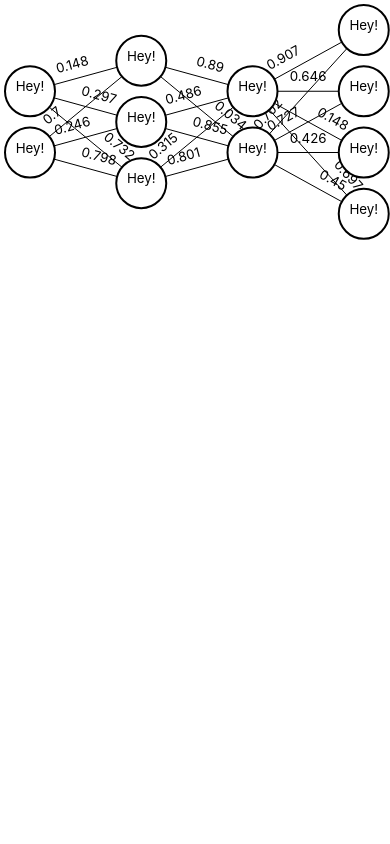
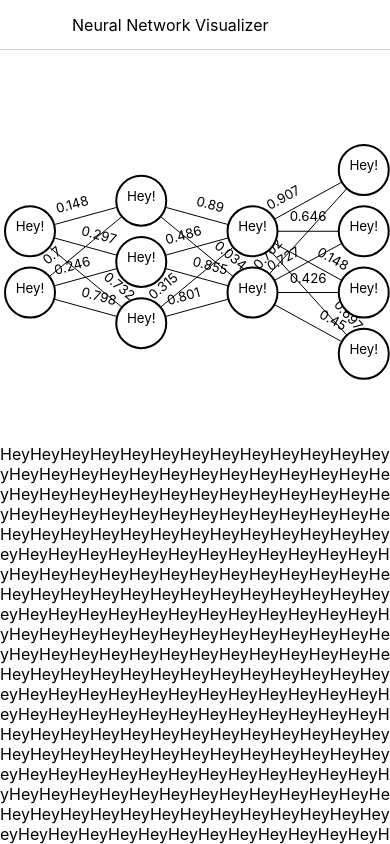
Before and after one commit to gmtorres/NN_Vizualizer, a React (Create React App) app in the folder nn-visual/: page / in a window 390 px wide. Shown: the top 844 px of the page. Built offline with nearby package versions, Linux system fonts and the light colour scheme.

Commit message:
Added split screen feature

```diff
--- a/nn-visual/src/App.js
+++ b/nn-visual/src/App.js
@@ -1,11 +1,12 @@
-import logo from './logo.svg';
-import NN from './components/Visual/NN'
 import './App.css';
+import Navbar from './components/Navbar/Navbar';
+import Layout from './components/Layout/Layout';
 
 function App() {
   return (
-    <div className="App" style={{height:'100vh'}}>
-      <NN></NN>
+    <div className="App" style={{height:'100vh', display:'flex' , 'flex-direction':'column' }}>
+      <Navbar></Navbar>
+      <Layout/>
     </div>
   );
 }
--- /dev/null
+++ b/nn-visual/src/NeuralNetwork/NeuralNetwork.js
@@ -0,0 +1,4 @@
+
+export default class NeuralNetwork{
+
+}
--- /dev/null
+++ b/nn-visual/src/components/Layout/Layout.jsx
@@ -0,0 +1,61 @@
+import React from 'react';
+
+import NeuralNetwork from '../../NeuralNetwork/NeuralNetwork'
+import VisualNN from '../Visual/VisualNN'
+
+import styles from './Layout.module.css'
+
+class Layout extends React.Component{
+
+    constructor(props){
+        super();
+        this.state = {
+            nn : new NeuralNetwork()
+        }
+    }
+    /*
+        <div className={styles.leftPane}>
+            Hey
+        </div>
+        <div className={styles.rightPane}>
+            <VisualNN/>
+        </div>*/
+    render(){
+        return (
+            <div className={styles.splitScreen}>
+                <div className={styles.leftPane}>
+
+                    <div className={styles.content_wrapper}>
+                        HeyHeyHeyHeyHeyHeyHeyHeyHeyHeyHeyHeyHeyHeyHeyHe
+                        yHeyHeyHeyHeyHeyHeyHeyHeyHeyHeyHeyHeyHeyHeyHeyHe
+                        yHeyHeyHeyHeyHeyHeyHeyHeyHeyHeyHeyHeyHeyHeyHeyHe
+                        yHeyHeyHeyHeyHeyHeyHeyHeyHeyHeyHeyHeyHeyHeyHeyHey
+                        HeyHeyHeyHeyHeyHeyHeyHeyHeyHeyHeyHeyHeyHeyHeyHeyH
+                        eyHeyHeyHeyHeyHeyHeyHeyHeyHeyHeyHeyHeyHeyHeyHeyHe
+                        yHeyHeyHeyHeyHeyHeyHeyHeyHeyHeyHeyHeyHeyHeyHeyHey
+                        HeyHeyHeyHeyHeyHeyHeyHeyHeyHeyHeyHeyHeyHeyHeyHeyH
+                        eyHeyHeyHeyHeyHeyHeyHeyHeyHeyHeyHeyHeyHeyHeyHeyHe
+                        yHeyHeyHeyHeyHeyHeyHeyHeyHeyHeyHeyHeyHeyHeyHeyHe
+                        yHeyHeyHeyHeyHeyHeyHeyHeyHeyHeyHeyHeyHeyHeyHeyHey
+                        HeyHeyHeyHeyHeyHeyHeyHeyHeyHeyHeyHeyHeyHeyHeyHeyH
+                        eyHeyHeyHeyHeyHeyHeyHeyHeyHeyHeyHeyHeyHeyHeyHeyH
+                        eyHeyHeyHeyHeyHeyHeyHeyHeyHeyHeyHeyHeyHeyHeyHeyHey
+                        HeyHeyHeyHeyHeyHeyHeyHeyHeyHeyHeyHeyHeyHeyHeyHey
+                        HeyHeyHeyHeyHeyHeyHeyHeyHeyHeyHeyHeyHeyHeyHeyHeyH
+                        eyHeyHeyHeyHeyHeyHeyHeyHeyHeyHeyHeyHeyHeyHeyHeyHe
+                        yHeyHeyHeyHeyHeyHeyHeyHeyHeyHeyHeyHeyHeyHeyHeyHey
+                        HeyHeyHeyHeyHeyHeyHeyHeyHeyHeyHeyHeyHeyHeyHeyHeyH
+                        eyHeyHeyHeyHeyHeyHeyHeyHeyHeyHeyHeyHeyHeyHeyHeyHe
+                    </div>
+
+                </div>
+                <div className={styles.rightPane}>
+                    <VisualNN/>
+                </div>
+            </div>
+        )
+    }
+
+}
+
+export default Layout;
--- /dev/null
+++ b/nn-visual/src/components/Layout/Layout.module.css
@@ -0,0 +1,71 @@
+.splitScreen {
+    display: flex;
+    flex-direction: row;
+    flex: 1 1 auto;
+}
+
+@media screen and (max-width: 900px) {
+    .splitScreen {
+        flex-direction: column-reverse;
+    }
+}
+
+.leftPane {
+    width: 55%;
+    border-right: solid 1px rgb(218, 218, 218);
+    display: flex;
+    overflow-y:auto;
+    text-align: left;
+}
+
+.content_wrapper{
+    display: flex;
+    min-height: min-content;
+    height: 0px;
+}
+
+
+.leftPane::-webkit-scrollbar {
+    width: 12px;
+}
+
+.leftPane::-webkit-scrollbar-track {
+    -webkit-box-shadow: inset 0 0 6px rgba(0,0,0,0.3);
+    box-shadow: inset 0 0 6px rgba(0,0,0,0.3);
+    border-radius: 10px;
+}
+
+.leftPane::-webkit-scrollbar-thumb {
+    border-radius: 10px;
+    -webkit-box-shadow: inset 0 0 6px rgba(0,0,0,0.5);
+    box-shadow: inset 0 0 6px rgba(0,0,0,0.5);
+}
+
+
+.rightPane {
+    width: 45%;
+    text-align: center;
+}
+
+
+@media screen and (max-width: 900px) {
+    .splitScreen {
+        flex-direction: column-reverse;
+    }
+
+    .leftPane {
+        width: 100%;
+        border-right: none;
+        display:block;
+        overflow-y:auto;
+    }
+
+    .content_wrapper{
+        display: block;
+        height: auto;
+    }
+
+    .rightPane {
+        width: 100%;
+    }
+}
--- /dev/null
+++ b/nn-visual/src/components/Navbar/Navbar.jsx
@@ -0,0 +1,16 @@
+
+
+import styles from './Navbar.module.css';
+
+const Navbar = () => {
+
+  return (
+    <div className={styles._navbar}>
+      <div className={styles._navbar_left}>
+        Neural Network Visualizer
+      </div>
+    </div>
+  );
+}
+
+export default Navbar;
--- /dev/null
+++ b/nn-visual/src/components/Navbar/Navbar.module.css
@@ -0,0 +1,45 @@
+._navbar {
+    height: 50px;
+    background: white;
+    width: 100%;
+    padding: 20px;
+    box-sizing: border-box;
+    display: flex;
+    align-items: center;
+    border-bottom: 1px solid rgba(147, 147, 147, 0.45);
+
+    transition:
+      padding 350ms cubic-bezier(0.4, 0, 0.2, 1),
+      width 350ms cubic-bezier(0.4, 0, 0.2, 1);
+  }
+
+  ._navbar-logo {
+    opacity: 0;
+    transition: opacity 350ms cubic-bezier(0.4, 0, 0.2, 1);
+  }
+
+  ._navbar_left {
+    display: flex;
+    justify-content: flex-start;
+    align-items: center;
+    width: 100%;
+  }
+
+  ._navbar-right {
+    display: flex;
+    justify-content: flex-end;
+    align-items: center;
+    width: 100%;
+  }
+
+  @media screen and (max-width: 768px) {
+    ._navbar {
+      margin-left: 0px;
+      padding-left: 72px;
+      width: 100%;
+    }
+
+    ._navbar-logo {
+      opacity: 1;
+    }
+  }
--- /dev/null
+++ b/nn-visual/src/components/Visual/VisualNN.jsx
@@ -0,0 +1,20 @@
+import React from 'react';
+
+import NN from '../Visual/NN'
+
+
+class VisualNN extends React.Component{
+
+    constructor(props){
+        super();
+    }
+
+    render(){
+        return (
+            <NN></NN>
+        )
+    }
+
+}
+
+export default VisualNN;
```
Also changed, not shown: nn-visual/src/App.css (line endings or trailing spaces), 1 other file (tests, documents, lock files or other folders).
